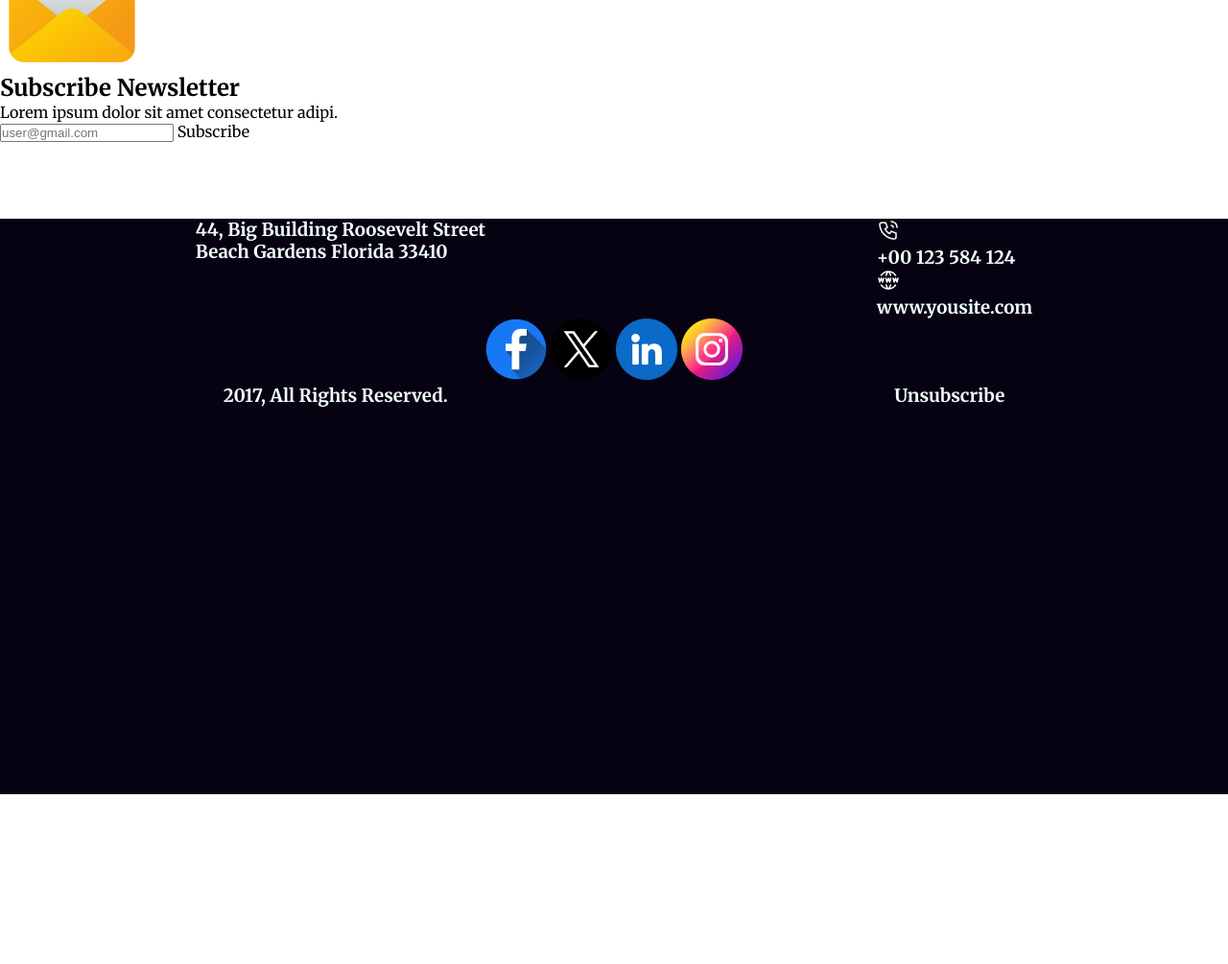
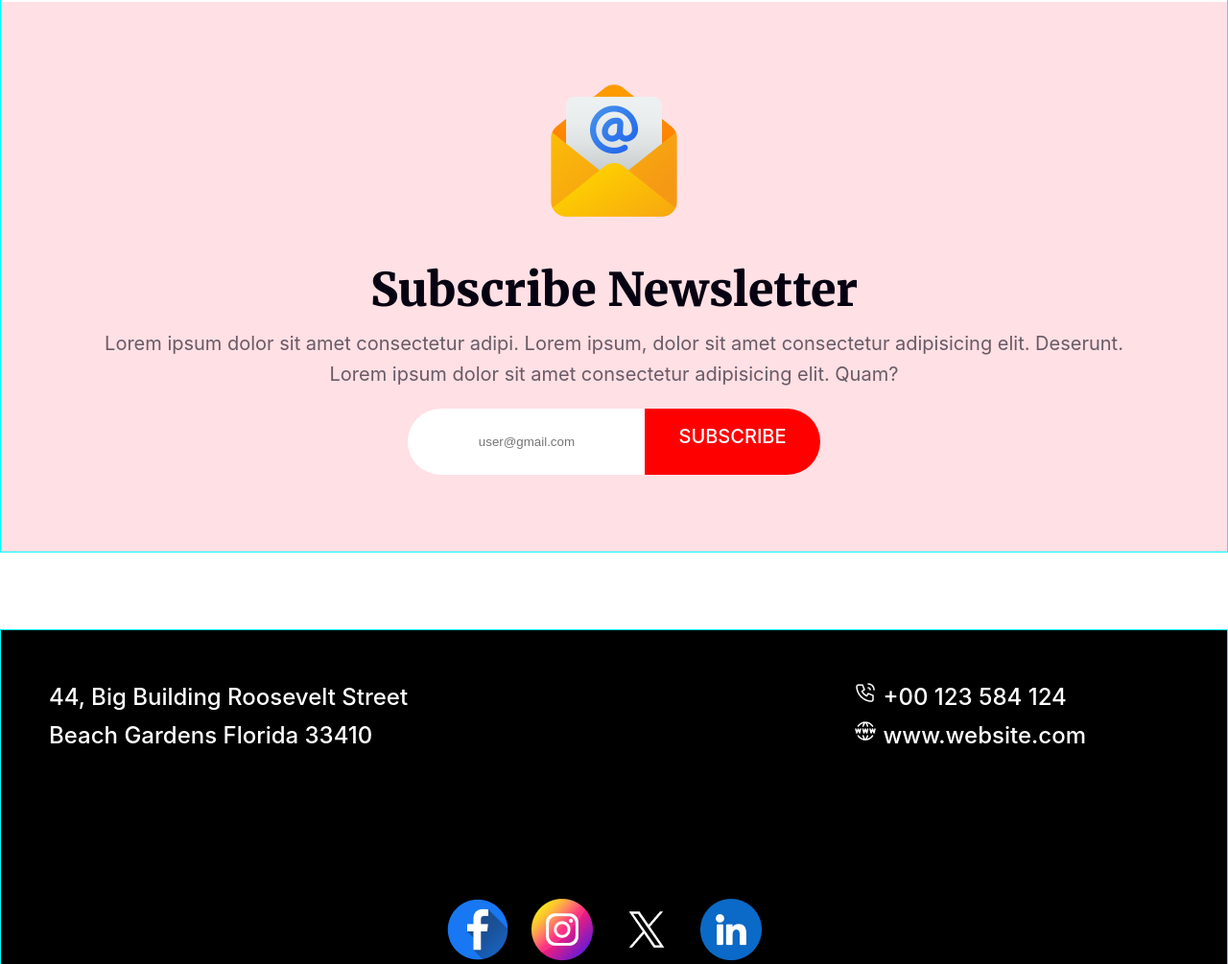
Before and after one commit to developer-fahad/b9-assignment1, a plain HTML site: page index.html in a window 1280 px wide. Shown: the part 5060-6065 px from the top of the page at 96% size. Before the commit the page ends 5888 px from the top, so only its background shows below. Drawn offline with Linux system fonts and the light colour scheme.

Commit message:
Added full layout with CSS

```diff
--- a/index.html
+++ b/index.html
@@ -100,38 +100,43 @@
                 <div class="newsletter-top">
                     <img src="./Images/Group 61.png" alt="">
                     <h2 class="newsletter-heading">Subscribe Newsletter</h2>
-                    <p class="newsletter-des">Lorem ipsum dolor sit amet consectetur adipi.</p>
+                    <p class="newsletter-des">Lorem ipsum dolor sit amet consectetur adipi. Lorem ipsum, dolor sit amet consectetur adipisicing elit. Deserunt. <br> Lorem ipsum dolor sit amet consectetur adipisicing elit. Quam?</p>
                 </div>
                 <div class="newsletter-bottom">
-                    <input type="text" placeholder="user@gmail.com" name="" id="">
+                    <div class="input-area">
+                        <input type="text" placeholder="user@gmail.com" name="" id="">
+                    </div>
                     <div class="newsletter-btn">Subscribe</div>
                 </div>
             </section>
         </div>
-        <footer>
+        <footer class="footer">
             <div class="main-container">
                 <div class="footer-top">
                     <div class="top-left">
-                        <h3>44, Big Building Roosevelt Street <br> Beach Gardens Florida 33410</h3>
+                        <h2 class="top-left-text">44, Big Building Roosevelt Street
+                          <br>  Beach Gardens Florida 33410</h2>
                     </div>
                     <div class="top-right">
-                        <div class="phone">
-                            <img src="./Images/Call.png" alt="">
-                            <h3>+00 123 584 124</h3>
-                        </div>
-                        <div class="website">
-                            <img src="./Images/Website.png" alt="">
-                            <h3>www.yousite.com</h3>
+                        <div class="top-right-content">
+                            <div class="phone">
+                                <img src="./Images/Call.png" alt="">
+                            <p>+00 123 584 124</p>
+                            </div>
+                            <div class="web">
+                                <img src="./Images/Website.png" alt="">
+                            <p>www.website.com</p>
+                            </div>
                         </div>
                     </div>
                 </div>
                 <div class="footer-mid">
                     <img src="./Images/Facebook.png" alt="">
+                    <img src="./Images/Instagram.png" alt="">
                     <img src="./Images/Twitter.png" alt="">
                     <img src="./Images/Linkedin.png" alt="">
-                    <img src="./Images/Instagram.png" alt="">
                 </div>
-                <div class="footer-top">
+                <div class="footer-bottom">
                     <div class="bottom-left">
                         <h3>2017, All Rights Reserved.</h3>
                     </div>
--- a/style.css
+++ b/style.css
@@ -8,6 +8,7 @@ body{
 .main-container{
     max-width: 1500px;
     margin: 0 auto;
+    border: 1px solid aqua;
 }
 .sec-header{
     /* max-width: 1500px;
@@ -244,35 +245,133 @@ line-height: 30px;
     margin-bottom: 45px;
 }
 .img-container{
+    display: flex;
+    flex-wrap: wrap;
+    justify-content: space-around;
+
+
+}
+.portfolio-img{
+    height: auto;
+}
+.sec-eight{
+    width: 100%;
+    margin-top: 80px;
+    text-align: center;
+    background-color: rgb(255, 224, 229);
+    padding: 80px 0px;
+}
+.newsletter-top> img{
+    margin-bottom: 35px;
+}
+.newsletter-heading{
+    color: #070211;
+    font-family: Merriweather;
+    font-size: 48px;
+    font-weight: 900;
+    text-transform: capitalize;
+    margin-bottom: 10px;
+}
+.newsletter-des{
+    color: rgba(7, 2, 17, 0.60);
+    text-align: center;
+    font-family: Inter;
+    font-size: 20px;
+    font-weight: 400;
+    line-height: 32px;
+    margin-bottom: 20px;
+}
+.newsletter-bottom{
+    /* background: #fdbafc; */
+    display: flex;
+    justify-content: center;
+
+}
+.newsletter-bottom input{
+    display: inline-block;
+    height: 35px;
+    background: fff;
+    padding: 17px 35px;
+    border: 0;
+    text-align: center;
+    border-radius: 35px 0px 0px 35px;
+}
+.newsletter-btn{
+    display: inline-block;
+    font-size: 20px;
+    font-family: Inter;
+    height: 35px;
+    font-weight: 500;
+    text-transform: uppercase;
+    text-align: center;
+    color: #fff;
+    background: #F00;
+    border: 0;
+
+    border-radius: 0px 35px 35px 0px;
+    padding: 17px 35px;
+    cursor: pointer;
+
+}
+.footer{
+    width: 100%;
+    height: 700px;
+    background-color: #000;
+    color: #fff;
+    margin-top: 80px;
+}
+.footer-top{
 
     display: flex;
-    flex-wrap: wrap;
     justify-content: space-between;
-}
-.images{
-    width: 424px;
-    height: 451px;
+    padding: 50px;
+    align-items: center;
 
 }
-
-
-.newsletter-btn{
+.top-left{
+    width: 50%;
+}
+.top-left-text{
+    color: #FFF;
+    font-family: Inter;
+    font-size: 24px;
+    font-weight: 500;
+    line-height: 40px;
+}
+.top-right{
+    width: 50%;
+}
+.top-right-content{
+    padding-left: 250px;
+    color: #FFF;
+    font-family: Inter;
+    font-size: 24px;
+    font-style: normal;
+    font-weight: 500;
+    line-height: 40px;
+}
+.phone> img{
     display: inline-block;
 }
-footer{
-    margin-top: 80px;
-    background-color: #070211;
-    height: 600px;
-    color: azure;
+.phone> p{
+    display: inline-block;
 }
-.footer-top{
-    display: flex;
-    justify-content: space-around;
+.web> img{
+    display: inline-block;
+}
+.web> p{
+    display: inline-block;
+    justify-content: space-between;
 }
 .footer-mid{
     text-align: center;
+    padding: 100px;
+}
+.footer-mid> img{
+    padding-right: 20px;
 }
 .footer-bottom{
     display: flex;
     justify-content: space-between;
+    padding: 100px 0px;
 }
```
